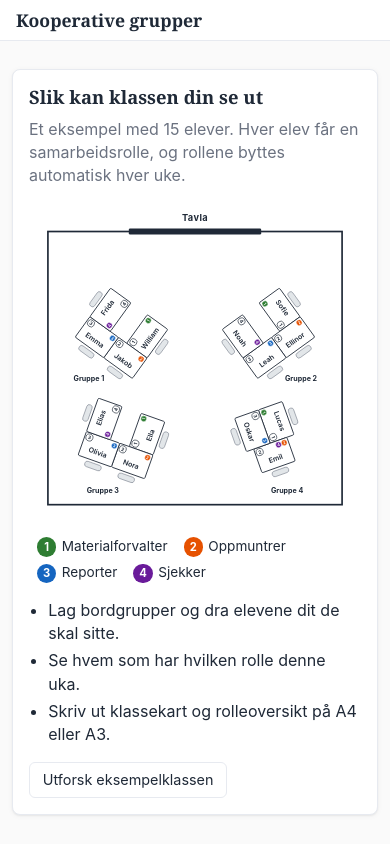
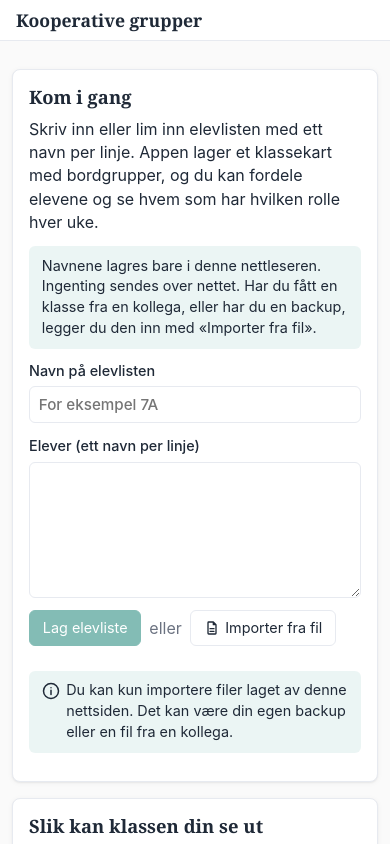
Before and after one commit to theodorjs/kooperative-grupper, a React (Vite) app: page / in a window 390 px wide. Shown: the top 844 px of the page. Built offline with nearby package versions, Linux system fonts and the light colour scheme.

Commit message:
Startsiden: skjemaet først på iPad, kort skrivefelt; deling og import av i eksempelet
Co-Authored-By: Claude Opus 5.5 <noreply@anthropic.com>
Claude-Session: https://claude.ai/code/session_01Kp7nMk662MasaqtzeX69ik

```diff
--- a/src/App.jsx
+++ b/src/App.jsx
@@ -137,7 +137,7 @@ export default function App() {
         {harElever && fane === 'elever' && <Elevlister data={vist} endre={endre} />}
         {harElever && fane === 'roller' && <Rollene data={vist} endre={endre} />}
         {harElever && fane === 'innstillinger' && (
-          <Innstillinger data={vist} endre={endre} onImportert={visImportmelding} />
+          <Innstillinger data={vist} endre={endre} onImportert={visImportmelding} eksempel={Boolean(eksempel)} />
         )}
       </main>
 
--- a/src/komponenter/Innstillinger.jsx
+++ b/src/komponenter/Innstillinger.jsx
@@ -7,6 +7,7 @@ import { aktivSkole } from '../data/skoletema.js';
 import { flyttRotasjonStart } from '../logikk/roller.js';
 import { erGyldigDato, formaterDato, iDag, mandagForDato, ukeoverskrift } from '../logikk/uke.js';
 import { BackupKnapp, DelKlasseKnapp, ImportKnapp } from './Datafil.jsx';
+import Info from './Info.jsx';
 
 function Tallfelt({ verdi, min, max, steg, onEndre, ...rest }) {
   const [utkast, setUtkast] = useState(String(verdi));
@@ -143,7 +144,7 @@ function Ferier({ ferier, onEndre }) {
   );
 }
 
-export default function Innstillinger({ data, endre, onImportert }) {
+export default function Innstillinger({ data, endre, onImportert, eksempel = false }) {
   const inn = data.innstillinger;
   const sett = (endring) => endre((d) => oppdaterInnstillinger(d, endring));
   const idag = iDag();
@@ -262,6 +263,12 @@ export default function Innstillinger({ data, endre, onImportert }) {
       <section className="kort">
         <h2>Data og personvern</h2>
         <p>Alt lagres bare i denne nettleseren på denne maskinen. Appen sender ingenting over nettet.</p>
+        {eksempel ? (
+          <Info className="dempet">
+            Deling, backup og import er slått av mens du utforsker eksempelklassen. Trykk «Lag din egen klasse» øverst
+            for å komme i gang.
+          </Info>
+        ) : (
           <div className="datavalg">
             <DelKlasseKnapp data={data}>
               Sender én klasse med elever og klassekart til en kollegas iPad. Kollegaen lagrer fila og velger «Importer
@@ -276,6 +283,7 @@ export default function Innstillinger({ data, endre, onImportert }) {
               endret.
             </ImportKnapp>
           </div>
+        )}
         <p className="dempet liten">
           Filene inneholder elevnavn. Send dem bare direkte til kolleger, og ikke legg dem i et delt eller offentlig
           område.
--- a/src/stiler/app.css
+++ b/src/stiler/app.css
@@ -407,14 +407,16 @@ legend {
   margin: 0;
 }
 
+/* På iPad og telefon kommer skjemaet først. Skrivefeltet er lavere, så
+   eksempelet under synes uten å rulle. */
 @media (max-width: 900px) {
   .oppstartside {
     grid-template-columns: minmax(0, 1fr);
     max-width: 640px;
   }
 
-  .oppstartside .eksempel {
-    order: -1;
+  .oppstartside textarea {
+    height: 8.5rem;
   }
 }
 
```
Also changed, not shown: 1 other file (tests, documents, lock files or other folders). Lines whose indentation alone changed are shown as unchanged.
